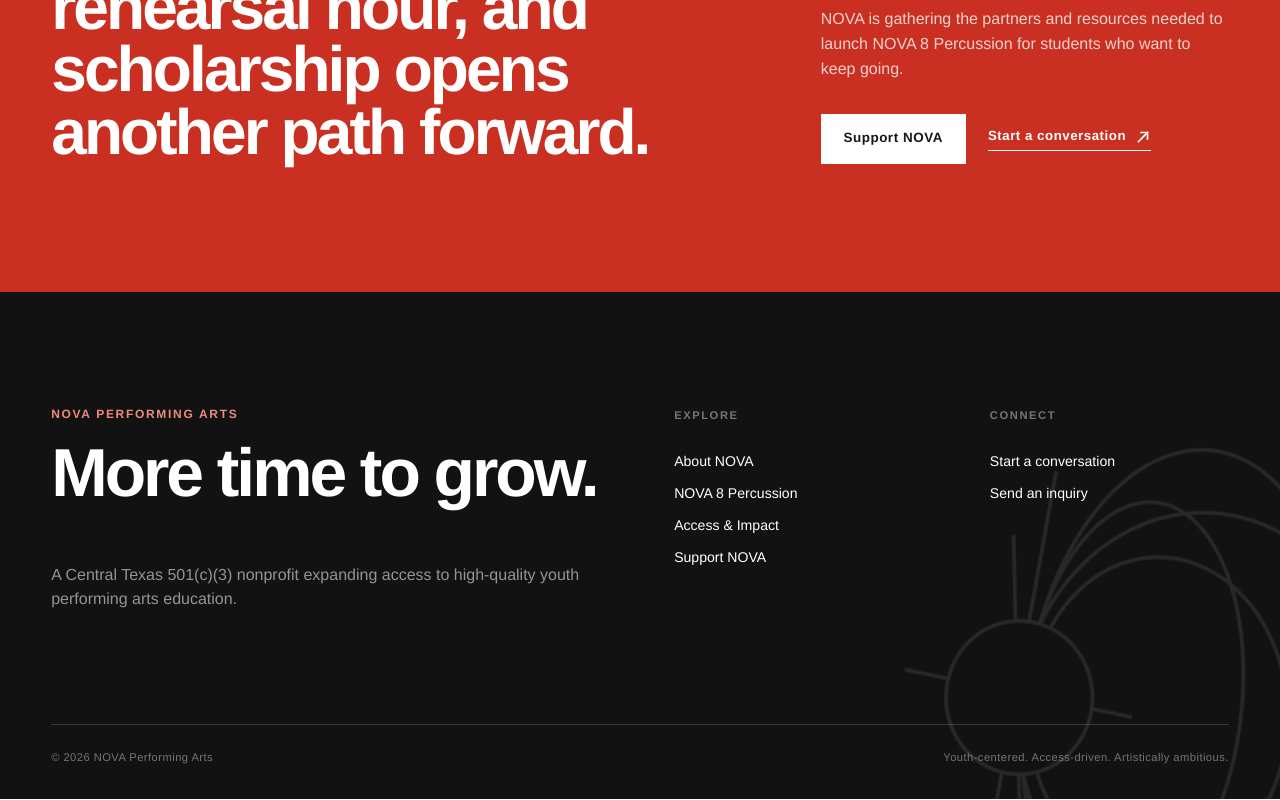
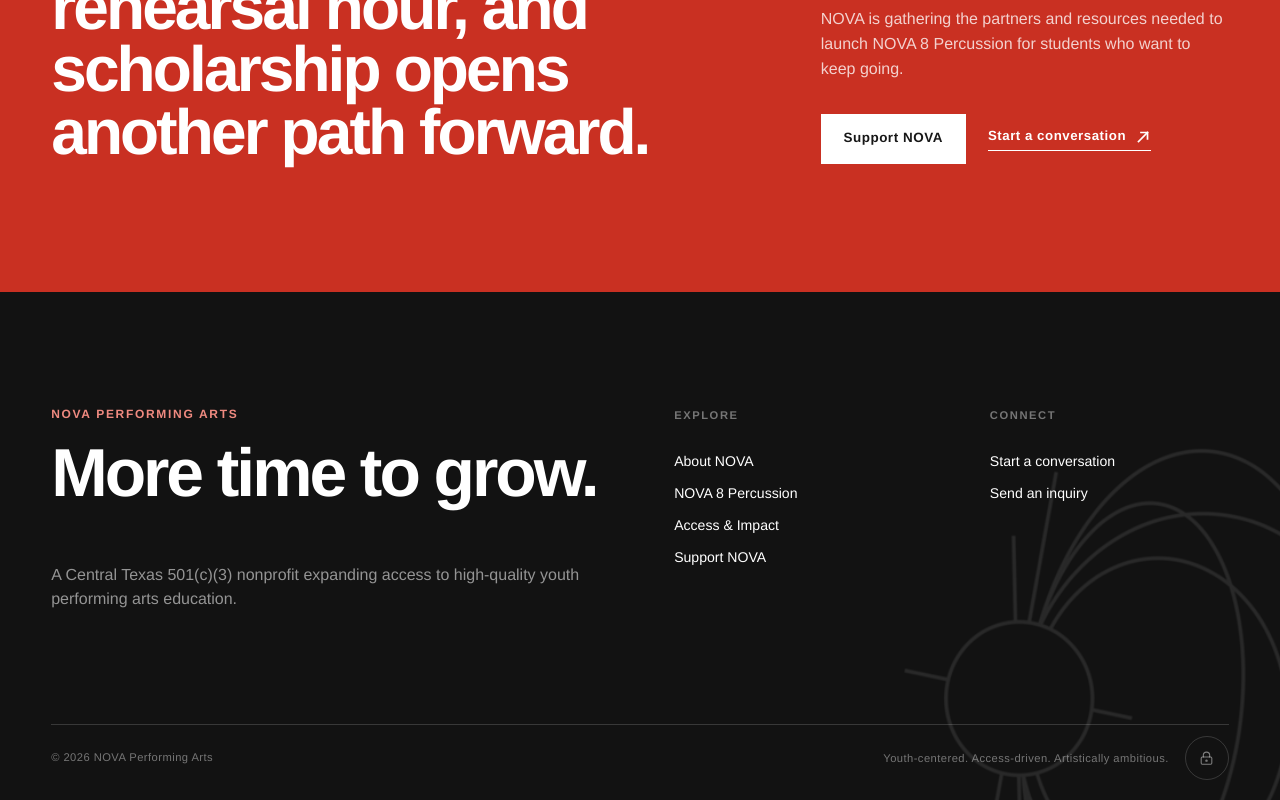
Before and after one commit to ashbwilliams/nova-pa, a Next.js app: page / in a window 1280 px wide. Shown: the part 4634-5434 px from the top of the page. Built offline with nearby package versions, Linux system fonts and the light colour scheme; no server answers; the database is empty.

Commit message:
Add Hub access icon to footer

```diff
--- a/src/app/globals.css
+++ b/src/app/globals.css
@@ -143,6 +143,7 @@
 .desktop-nav a:focus-visible,
 .brand-lockup:focus-visible,
 .footer-links a:focus-visible,
+.footer-hub-link:focus-visible,
 .contact-grid a:focus-visible {
   outline: 3px solid var(--accent);
   outline-offset: 4px;
@@ -1647,6 +1648,44 @@
   color: rgba(255, 255, 255, 0.42);
   font-size: 0.7rem;
   letter-spacing: 0.04em;
+}
+
+.footer-bottom-meta {
+  display: flex;
+  align-items: center;
+  gap: 1rem;
+}
+
+.footer-hub-link {
+  display: grid;
+  width: 44px;
+  height: 44px;
+  flex: 0 0 44px;
+  place-items: center;
+  margin: -0.8rem 0;
+  border: 1px solid rgba(255, 255, 255, 0.16);
+  border-radius: 50%;
+  color: rgba(255, 255, 255, 0.46);
+  transition:
+    border-color 160ms ease,
+    color 160ms ease,
+    background 160ms ease;
+}
+
+.footer-hub-link:hover {
+  border-color: rgba(255, 255, 255, 0.38);
+  background: rgba(255, 255, 255, 0.05);
+  color: #ef8a80;
+}
+
+.footer-hub-link svg {
+  width: 17px;
+  height: 17px;
+  fill: none;
+  stroke: currentColor;
+  stroke-linecap: round;
+  stroke-linejoin: round;
+  stroke-width: 1.5;
 }
 
 .not-found {
@@ -2102,6 +2141,11 @@
     gap: 0.6rem;
   }
 
+  .footer-bottom-meta {
+    width: 100%;
+    justify-content: space-between;
+  }
+
   .footer-orbit {
     right: -7rem;
     bottom: -6rem;
--- a/src/components/site-footer.tsx
+++ b/src/components/site-footer.tsx
@@ -31,7 +31,21 @@
       </div>
       <div className="footer-bottom">
         <span>© {new Date().getFullYear()} NOVA Performing Arts</span>
-        <span>Youth-centered. Access-driven. Artistically ambitious.</span>
+        <div className="footer-bottom-meta">
+          <span>Youth-centered. Access-driven. Artistically ambitious.</span>
+          <Link
+            className="footer-hub-link"
+            href="/hub"
+            aria-label="Open the NOVA Hub"
+            title="NOVA Hub"
+          >
+            <svg aria-hidden="true" viewBox="0 0 24 24">
+              <path d="M7.5 10V7.5a4.5 4.5 0 0 1 9 0V10" />
+              <rect x="4.5" y="10" width="15" height="10" rx="1.5" />
+              <circle cx="12" cy="15" r="1" />
+            </svg>
+          </Link>
+        </div>
       </div>
     </footer>
   );
```
